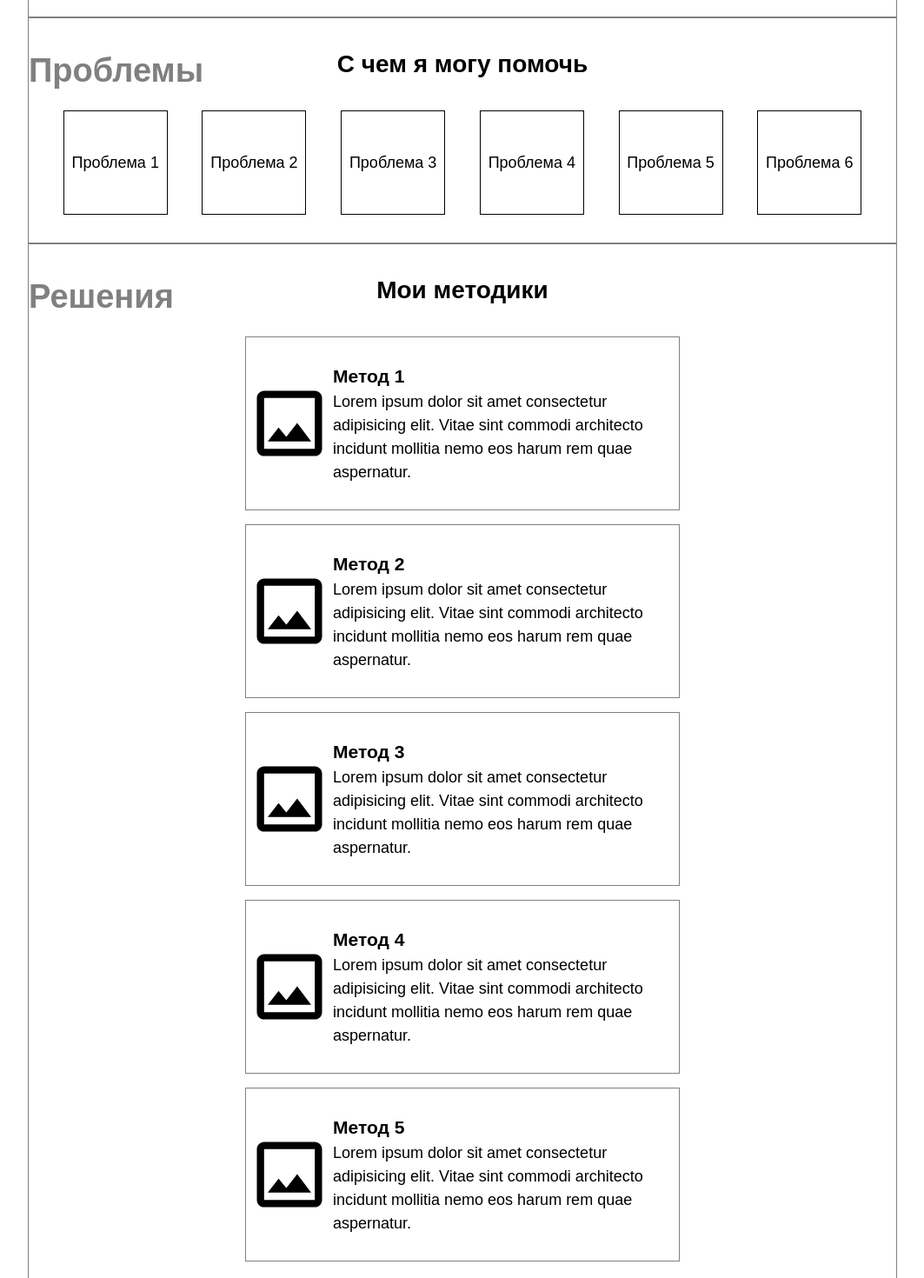
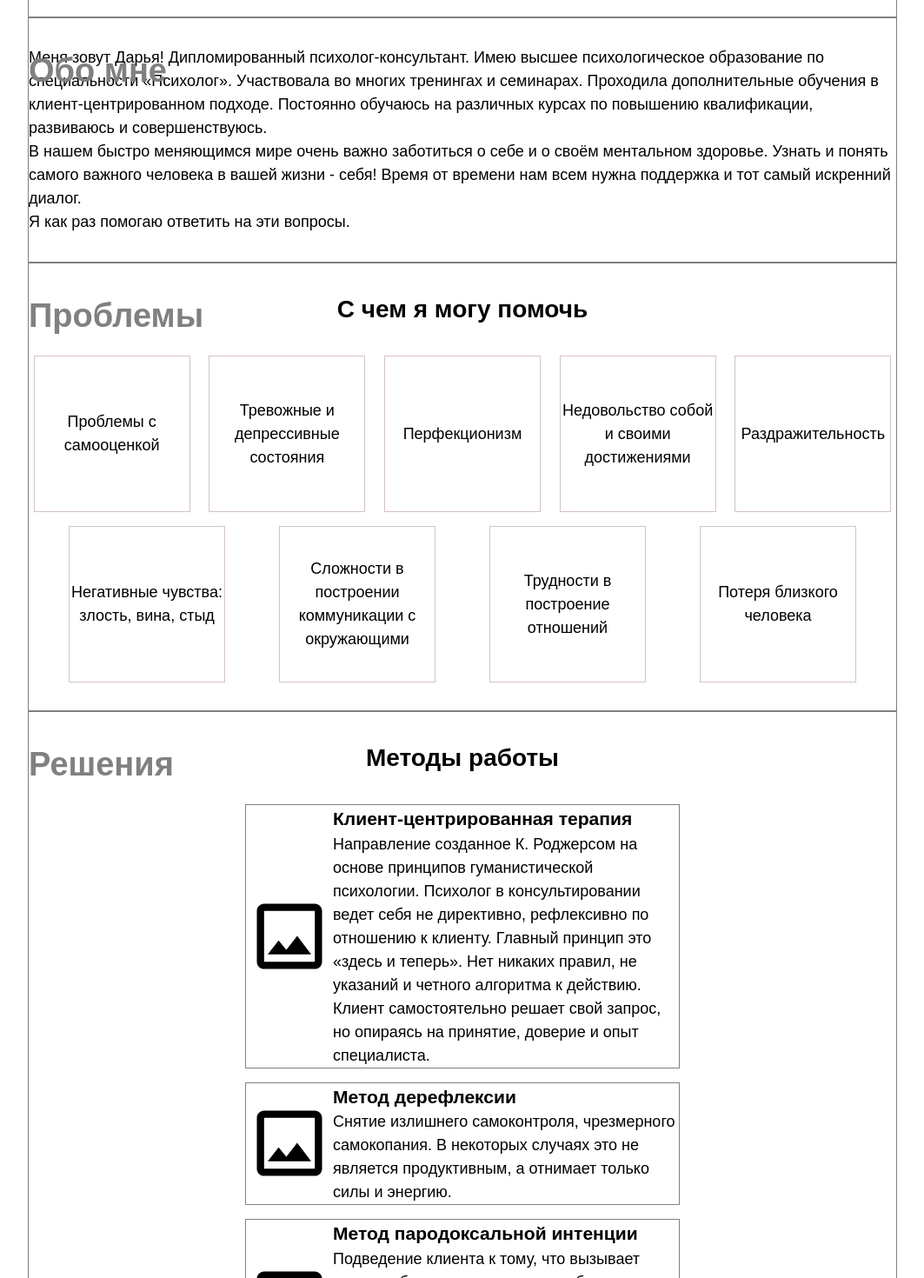
Before and after one commit to spqrod/zhe-front-end, a React (Create React App) app: page /#/ in a window 1280 px wide. Shown: the part 780-2250 px from the top of the page at 87% size, without its empty margins (108-1171 px from the left). Built offline with nearby package versions, Linux system fonts and the light colour scheme.

Commit message:
Add some content to home page

```diff
--- a/src/pages/Home.js
+++ b/src/pages/Home.js
@@ -11,64 +11,81 @@ export default function Home() {
                 <div className="roomsInfoContainer">
                     <h1>Психолог Дарья Жеребцова</h1>
                     <h2>Онлайн консультации для здоровья по последним методикам</h2>
-                    <p>Портрет на фоне</p>
+                    <p>Cо мной вы можете быть СОБОЙ
+                    Не важно с каким запросом  вы пришли, важны ВЫ</p>
                 </div>
+            </section>
+            <section className="aboutSection">
+            <h1 className="sectionName">Обо мне</h1>
+                <p>
+                    Меня зовут Дарья! Дипломированный психолог-консультант.
+                    Имею высшее психологическое образование по специальности «Психолог». Участвовала во многих тренингах и семинарах. Проходила дополнительные обучения в клиент-центрированном подходе. Постоянно обучаюсь на различных курсах по повышению квалификации, развиваюсь и совершенствуюсь.
+                </p>
+                <p>
+                    В нашем быстро меняющимся мире очень важно заботиться о себе и о своём ментальном здоровье. Узнать и понять самого важного человека в вашей жизни - себя! Время от времени нам всем нужна поддержка и тот самый искренний диалог.
+                </p>
+                <p>
+                    Я как раз помогаю ответить на эти вопросы.
+                </p>
             </section>
             <section className="problemsSection">
                 <h1 className="sectionName">Проблемы</h1>
                 <h2>С чем я могу помочь</h2>
                 <div className="problemsContainer">
-                    <div className="problem">Проблема 1</div>
-                    <div className="problem">Проблема 2</div>
-                    <div className="problem">Проблема 3</div>
-                    <div className="problem">Проблема 4</div>
-                    <div className="problem">Проблема 5</div>
-                    <div className="problem">Проблема 6</div>
+                    <div className="problem">Проблемы с самооценкой</div>
+                    <div className="problem">Тревожные и депрессивные состояния</div>
+                    <div className="problem">Перфекционизм</div>
+                    <div className="problem">Недовольство собой и своими достижениями</div>
+                    <div className="problem">Раздражительность</div>
+                    <div className="problem">Негативные чувства: злость, вина, стыд</div>
+                    <div className="problem">Сложности в построении коммуникации с окружающими</div>
+                    <div className="problem">Трудности в построение отношений</div>
+                    <div className="problem">Потеря близкого человека</div>
                 </div>
             </section>
-            <section className="solutionsSection">
+            <section className="methodsSection">
                 <h1 className="sectionName">Решения</h1>
-                <h2>Мои методики</h2>
+                <h2>Методы работы</h2>
                 <div className="methodsContainer">
                     <div className="methodContainer">
                         <PhotoOutlinedIcon className="methodIcon" />
                         <div className="methodInfoContainer">
-                            <h3>Метод 1</h3>
-                            <p>Lorem ipsum dolor sit amet consectetur adipisicing elit. Vitae sint commodi architecto incidunt mollitia nemo eos harum rem quae aspernatur.</p>
+                            <h3>Клиент-центрированная терапия</h3>
+                            <p>Направление созданное К. Роджерсом на основе принципов гуманистической психологии. Психолог в консультировании ведет себя не директивно, рефлексивно по отношению к клиенту.  Главный принцип это «здесь и теперь». Нет никаких правил, не указаний и четного алгоритма к действию. Клиент самостоятельно решает свой запрос, но опираясь на принятие, доверие  и опыт специалиста.</p>
                         </div>
                     </div>
                     <div className="methodContainer">
                         <PhotoOutlinedIcon className="methodIcon" />
                         <div className="methodInfoContainer">
-                            <h3>Метод 2</h3>
-                            <p>Lorem ipsum dolor sit amet consectetur adipisicing elit. Vitae sint commodi architecto incidunt mollitia nemo eos harum rem quae aspernatur.</p>
+                            <h3>Метод дерефлексии</h3>
+                            <p>Снятие излишнего самоконтроля, чрезмерного самокопания. В некоторых случаях это не является продуктивным, а отнимает только силы и энергию. </p>
                         </div>
                     </div>
                     <div className="methodContainer">
                         <PhotoOutlinedIcon className="methodIcon" />
                         <div className="methodInfoContainer">
-                            <h3>Метод 3</h3>
-                            <p>Lorem ipsum dolor sit amet consectetur adipisicing elit. Vitae sint commodi architecto incidunt mollitia nemo eos harum rem quae aspernatur.</p>
+                            <h3>Метод пародоксальной интенции</h3>
+                            <p>Подведение клиента к тому, что вызывает страхи  и большее стремление  избежать. Благодаря этому достигается ощущение свободы. Прежние тревожности и страхи недосказывают такого негативного воздействия, что позволяет двигаться перед. </p>
                         </div>
                     </div>
                     <div className="methodContainer">
                         <PhotoOutlinedIcon className="methodIcon" />
                         <div className="methodInfoContainer">
-                            <h3>Метод 4</h3>
-                            <p>Lorem ipsum dolor sit amet consectetur adipisicing elit. Vitae sint commodi architecto incidunt mollitia nemo eos harum rem quae aspernatur.</p>
+                            <h3>Арт-терапия</h3>
+                            <p>Это направление в психотерапии, метод психологической коррекции, в основе которого лежит использование искусства и творчества. Своеобразное связующее звено между сознанием и подсознанием человека. Часто ее называют мостом, проложенным между разумом и душой.</p>
                         </div>
                     </div>
                     <div className="methodContainer">
                         <PhotoOutlinedIcon className="methodIcon" />
                         <div className="methodInfoContainer">
-                            <h3>Метод 5</h3>
-                            <p>Lorem ipsum dolor sit amet consectetur adipisicing elit. Vitae sint commodi architecto incidunt mollitia nemo eos harum rem quae aspernatur.</p>
+                            <h3>Позитивная психология</h3>
+                            <p>Отрасль психологической практики, в центре которой находится позитивный потенциал человека. Этот подход нацелен  оптимизацию функционирования человека, поиск факторов, которые способствовали бы благополучному существованию и расцвету индивида.</p>
                         </div>
                     </div>
                 </div>
 
             </section>
-            <section className="educationSection">
+            {/* <section className="educationSection">
                 <h1 className="sectionName">Образование</h1>
                 <h2>Моё образование</h2>
                 <div className="educationsContainer">
@@ -94,17 +111,7 @@ export default function Home() {
                     </div>
                 </div>
 
-            </section>
-            <section className="formatSection">
-                <h1 className="sectionName">Формат работы</h1>
-                <h2>Формат консультаций</h2>
-                <div className="formatInfoContainer">
-                    <PhotoOutlinedIcon className="formatIcon" />
-                    <p>Lorem ipsum dolor sit amet, consectetur adipisicing elit. Debitis, expedita laudantium. Fugit similique commodi cumque quia sunt veniam eius fugiat distinctio corporis! Ipsa atque omnis optio provident ex praesentium eius?
-                    </p><br />
-                    <p>Lorem ipsum dolor, sit amet consectetur adipisicing elit. Itaque, facere. Ab, odit ex. Ducimus dolorum incidunt totam eligendi nesciunt dolore amet, distinctio repellendus aperiam harum ex aut sed iure tenetur!</p>
-                </div>
-            </section>
+            </section> */}
             <section className="reviewsSection">
                 <h1 className="sectionName">Отзывы</h1>
                 <h2>Отзывы</h2>
@@ -139,11 +146,20 @@ export default function Home() {
                     </div>
                 </div>
             </section>
+            <section className="formatSection">
+                <h1 className="sectionName">Формат</h1>
+                <h2>Формат консультаций</h2>
+                <div className="formatInfoContainer">
+                    <PhotoOutlinedIcon className="formatIcon" />
+                    <p>Я провожу консультации как онлайн – в любом удобном мессенджере.</p>
+                    <p>Так и оффлайн – при личной встрече.</p>
+                    <p>Длительность консультации от 40 до 80 минут.</p>
+                </div>
+            </section>
             <section className="priceSection">
                 <h1 className="sectionName">Цены</h1>
                 <h2>Стоимость услуг</h2>
-                <p>Lorem ipsum dolor sit amet consectetur adipisicing elit. Eius quos ea rerum sint nobis deleniti quam impedit, aut reiciendis voluptatem quo! Quibusdam quos excepturi cupiditate architecto. A modi ex cumque.</p>
-
+                <p>Цена 1200 руб за 40 мин</p>
             </section>
             <section className="blogSection">
                 <h1 className="sectionName">Блог</h1>
--- a/src/styles/home.css
+++ b/src/styles/home.css
@@ -8,12 +8,14 @@
 .homePage .problemsContainer {
     display: flex;
     justify-content: space-evenly;
+    flex-wrap: wrap;
+    gap: var(--small-gap);
 }
 
 .homePage .problem {
-    width: 120px;
-    height: 120px;
-    border: 1px solid black;
+    width: 180px;
+    height: 180px;
+    border: 1px solid rgb(212, 195, 195);
     display: flex;
     align-items: center;
     justify-content: center;
@@ -30,7 +32,6 @@
 
 .homePage .methodContainer {
     width: 500px;
-    height: 200px;
     border: 1px solid grey;
     display: flex;
     justify-content: center;
@@ -45,12 +46,15 @@
     display: grid;
     grid-template-columns: 1fr 1fr;
     gap: var(--big-gap);
-
 }
 
 .homePage .formatIcon {
     font-size: 200px;
     float: left;
+}
+
+.homePage .formatInfoContainer {
+    height: 200px;
 }
 
 .homePage .reviewsContainer {
```
